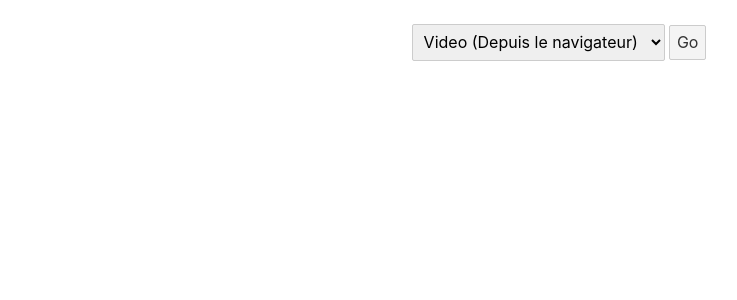
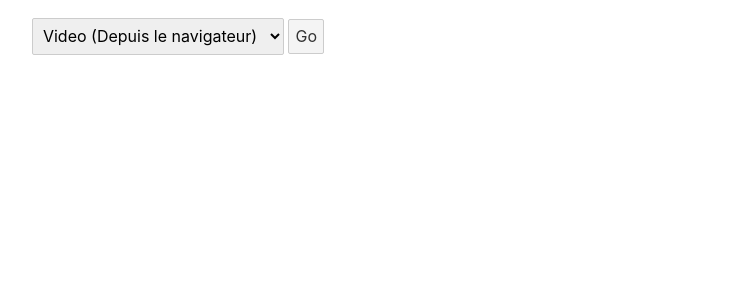
Before and after one commit to ia-foule/ia-foule, a Svelte app in the folder frontend/: page / in a window 1280 px wide. Shown: the top 300 px of the page, without its empty margins (81-818 px from the left). Built offline with nearby package versions, Linux system fonts and the light colour scheme.

Commit message:
Css and try to put canvas result in the app

```diff
--- a/frontend/public/index.html
+++ b/frontend/public/index.html
@@ -4,7 +4,7 @@
 	<meta charset='utf-8'>
 	<meta name='viewport' content='width=device-width,initial-scale=1'>
 
-	<title>Svelte app</title>
+	<title>Ia-foule app</title>
 
 	<link rel='icon' type='image/png' href='/favicon.png'>
 	<link rel='stylesheet' href='/global.css'>
--- a/frontend/src/App.svelte
+++ b/frontend/src/App.svelte
@@ -24,11 +24,11 @@
 
 	let selected;
 
-
 	let isSubmit=false;
 
 	let nbPerson;
 
+	let canvas; // the canvas where result image is drawn
 	function handleChange() {
 		console.log(selected);
 	}
@@ -40,13 +40,14 @@
 	}
 </script>
 
+
 <svelte:head>
 	<title>Ia-foule</title>
 </svelte:head>
 
-<main>
+<div class="wrapper">
 
-
+<aside class="aside aside-1">
 <form on:submit|preventDefault={handleSubmit}>
 	<select bind:value={selected} on:change={handleChange}>
 		{#each options as option}
@@ -63,20 +64,25 @@
 
 {#if isSubmit === true }
 	{#if selected.class === 'Image'}
-		<Image bind:nbPerson={nbPerson}/>
+		<Image bind:nbPerson={nbPerson} {canvas}/>
 	{:else if selected.class === 'Camera' }
 		<Camera deviceId={selected.id} bind:nbPerson={nbPerson}/>
 	{:else if selected.class === 'Video' }
 		<Video  bind:nbPerson={nbPerson}/>
 	{/if}
 {/if}
+</aside>
 
+<aside class="aside aside-2">
 {#if nbPerson }
 	<p> {nbPerson} personnes </p>
 {/if}
+</aside>
 
+<main>
+<canvas id="result-image" width="500" height="300" bind:this={canvas}/>
 </main>
-
+</div>
 <style>
 	main {
 		text-align: center;
@@ -92,13 +98,39 @@
 		font-weight: 100;
 	}
 
-	@media (min-width: 640px) {
-		main {
-			max-width: none;
-		}
-	}
+
 
 	img {
 		width:500;
 		}
+
+	#result-image {
+	}
+	/*------ Asides ------*/
+
+	.wrapper {
+	  display: flex;
+	  /*flex-flow: row wrap;*/
+	  font-weight: bold;
+	  text-align: center;
+	}
+
+	.wrapper > * {
+	  padding: 10px;
+	  flex: 1 100%;
+	}
+	.aside-1 {
+	  background: white;
+	}
+
+	.aside-2 {
+	  background: white;
+	}
+	@media (min-width: 640px) {
+   main    { flex: 3 0px; }
+  .aside-1 { order: 1; }
+   main    { order: 2; }
+  .aside-2 { order: 3; }
+  .footer  { order: 4; }
+}
 </style>
--- a/frontend/src/Image.svelte
+++ b/frontend/src/Image.svelte
@@ -2,9 +2,23 @@
   import { onMount } from 'svelte';
   console.log('Image')
   export let nbPerson;
+  export let canvas
+  var ctx = canvas.getContext("2d");
   let url;
 
+
+  async function draw() {
+      var img = new Image(500,300);
+      ctx.drawImage(img, 0, 0)//, img.naturalWidth, img.naturalHeight);
+      img.onload = function() {
+        ctx.drawImage(img, 0, 0);
+      };
+      img.src = url;
+  }
+
+
   const onUrlCopied = async () => {
+    draw()
     let response = await fetch(`/api/prediction/?url=${url}`)
     let result = await response.json();
     nbPerson = result.nb_person
@@ -16,7 +30,9 @@
     reader.readAsDataURL(image);
     reader.onload = e => {
          url = e.target.result
+         draw()
        };
+
 
    let data = new FormData()
    data.append('file', image)
@@ -32,16 +48,10 @@
 
 </script>
 
-{#if url !== undefined}
-  <img src={url}/>
-{/if}
 
 <input bind:value={url} placeholder="Coller une url"on:change={onUrlCopied}>
 <input  type="file" accept=".jpg, .jpeg, .png" on:change={(e)=>onFileSelected(e)} >
 
 
 <style>
-img {
-  width:500;
-  }
 </style>
```
Also changed, not shown: 1 other file (tests, documents, lock files or other folders).
